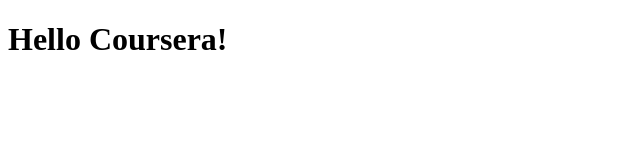
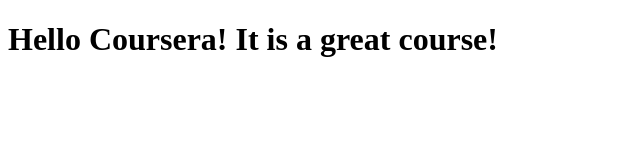
Before and after one commit to EllenB/coursera-test, a plain HTML site: page site/index.html in a window 1280 px wide. Shown: the whole page, without its empty margins (0-640 px from the left). Drawn offline with Linux system fonts and the light colour scheme.

Commit message:
Small addition to our page content.

```diff
--- a/site/index.html
+++ b/site/index.html
@@ -1,9 +1,9 @@
 <!DOCTYPE html>
 <html>
 <head>
-	<title>Hello Coursera! It is a great course.</title>
+	<title>Hello Coursera!</title>
 </head>
 <body>
-<h1>Hello Coursera!</h1>
+<h1>Hello Coursera! It is a great course!</h1>
 </body>
 </html>
```
